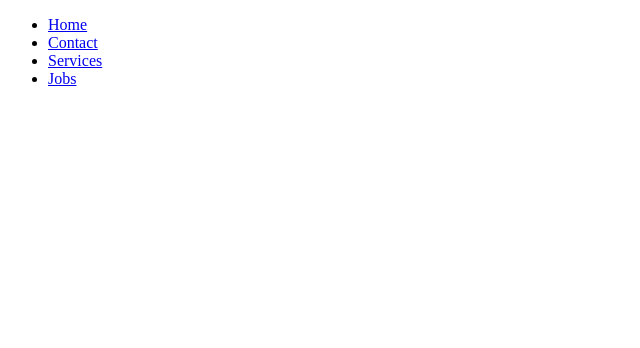
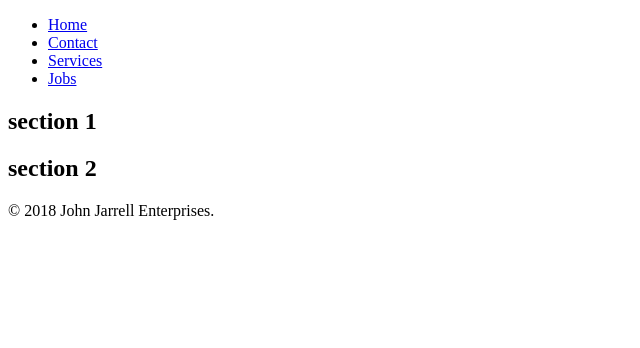
Before and after one commit to johnsfs/grid-layout, a PHP site: page / in a window 1280 px wide. Shown: the top 348 px of the page, without its empty margins (0-640 px from the left). Run offline with PHP 8.4, Linux system fonts and the light colour scheme.

Commit message:
added markup to index page

```diff
--- a/index.php
+++ b/index.php
@@ -16,6 +16,15 @@
                 <li><a href="#">Jobs</a></li>
             </ul>
         </div>
+        <div class="section1">
+            <h2>section 1</h2>
+        </div>
+        <div class="section2">
+            <h2>section 2</h2>
+        </div>
+        <div class="footer">
+            <p>&copy; 2018 John Jarrell Enterprises.</p>
+        </div>
     </div>
 </body>
 </html>
```
